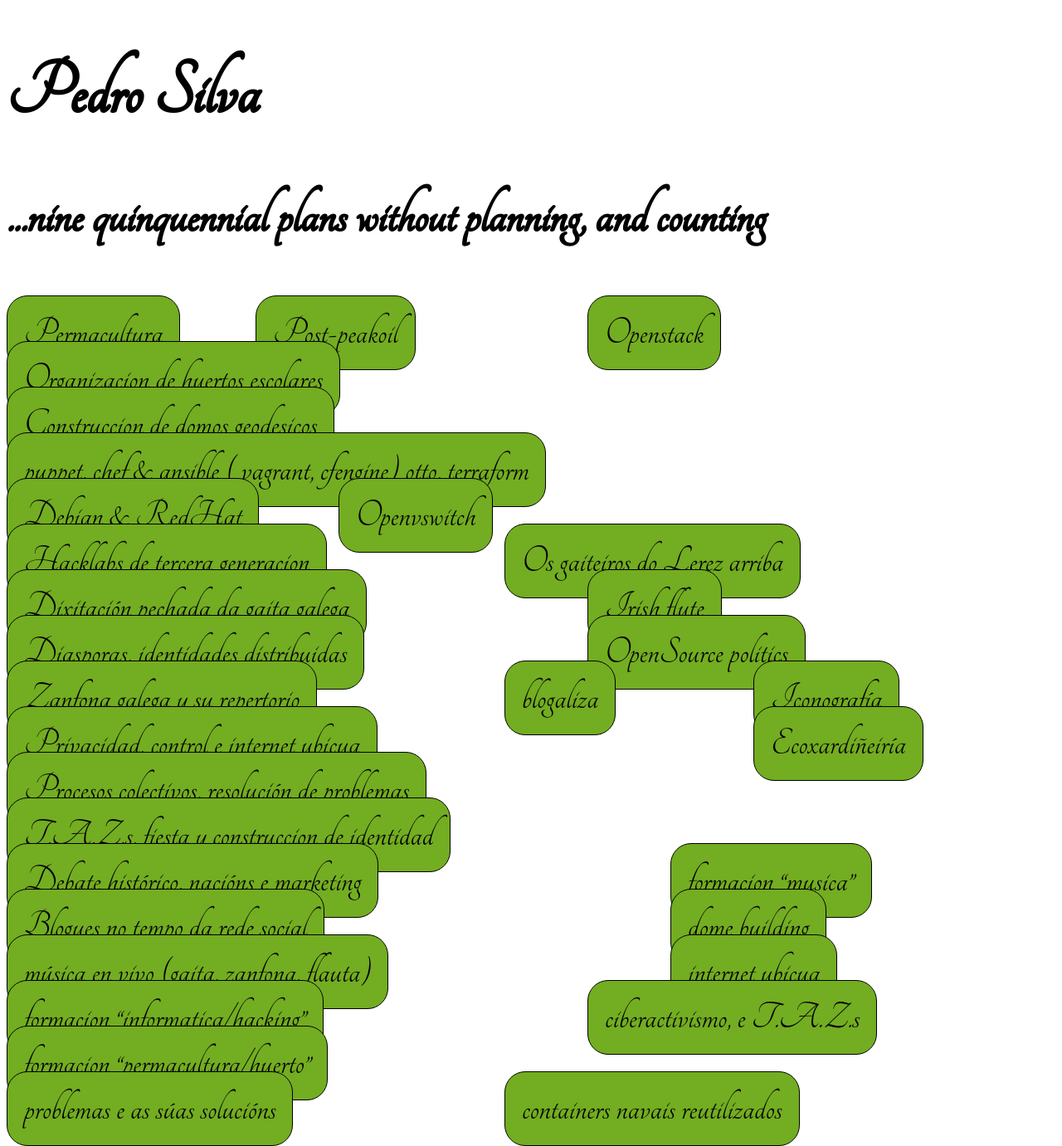
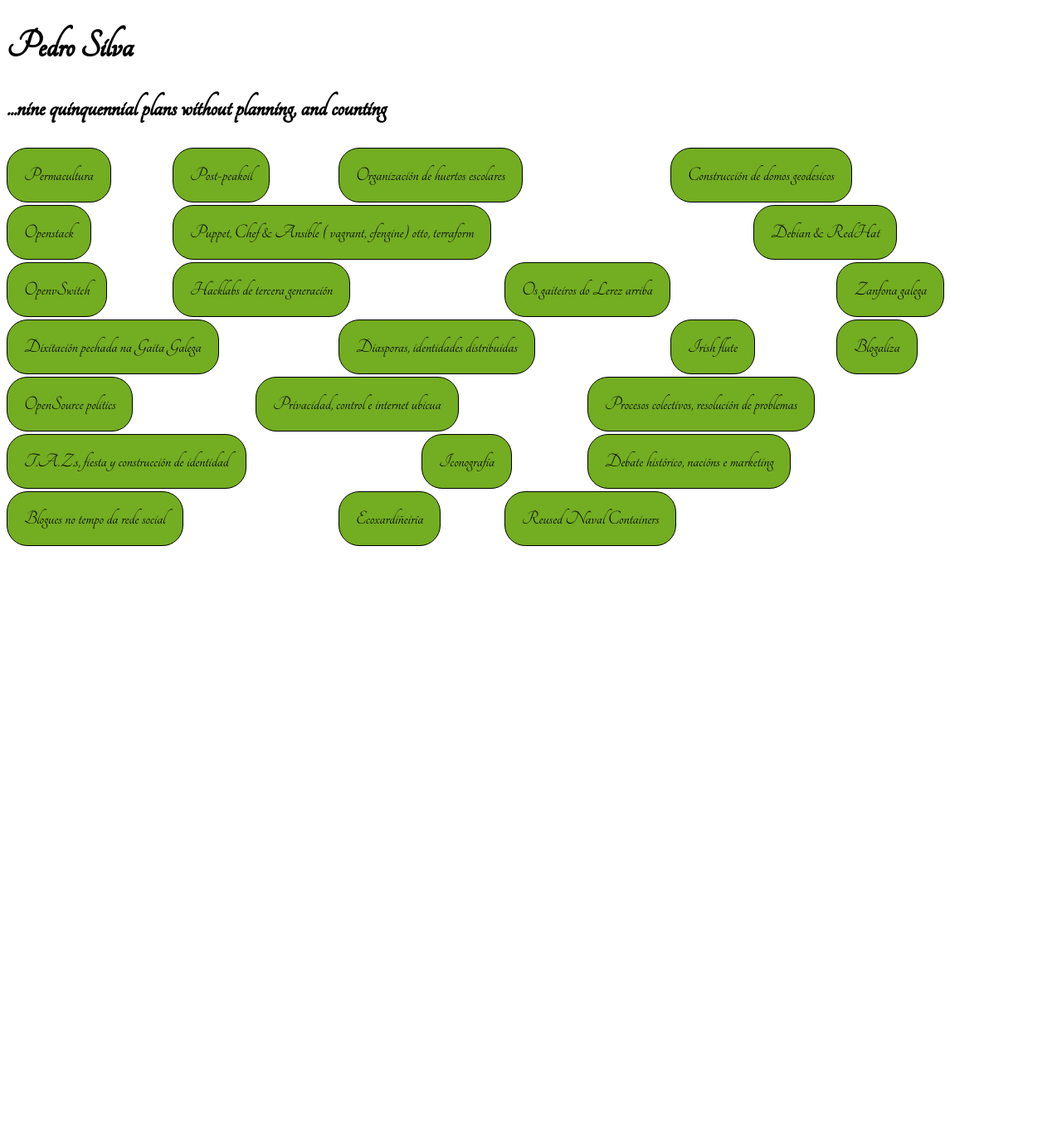
Before and after one commit to goretoxo/goretoxo.github.io, a Jekyll site: the page built from index.md, in a window 1280 px wide. Shown: the whole page at 83% size. Built offline with Jekyll 4.4.1, drawn with Linux system fonts in a browser that asks for light colours; nearby versions of some CDN libraries; some web fonts are replaced; after the commit the page ends 900 px from its top, so only the background shows below that.

Commit message:
correcciones de tildes

```diff
--- a/_layouts/default.html
+++ b/_layouts/default.html
@@ -5,14 +5,14 @@
   <head>
     <link href="https://fonts.googleapis.com/css?family=Fondamento|Nothing+You+Could+Do|Tangerine" rel="stylesheet">
     <script src="https://unpkg.com/masonry-layout@4.1/dist/masonry.pkgd.min.js"></script>
-    <link href="test.css" type="text/css" rel="stylesheet">
-    <title>Pedro Silva</title>
+    <link href="style.css" type="text/css" rel="stylesheet">
+    <title>{{ page.title }}</title>
    <style>
       body {
 /*      font-family: 'Fondamento', cursive; */
         font-family: 'Tangerine', serif;
 /*      font-family: 'Fondamento', cursive; */
-        font-size: 48px;
+        font-size: 24px;
       }
     </style>
   </head>
--- a/index.md
+++ b/index.md
@@ -5,35 +5,26 @@
 temas:
  - Permacultura
  - Post-peakoil
- - Organizacion de huertos escolares
- - Construccion de domos geodesicos
+ - Organizaci&oacute;n de huertos escolares
+ - Construcci&oacute;n de domos geodesicos
  - Openstack
- - puppet, chef & ansible ( vagrant, cfengine) otto, terraform
+ - Puppet, Chef & Ansible ( vagrant, cfengine) otto, terraform
  - Debian & RedHat
- - Openvswitch
- - Hacklabs de tercera generacion
+ - OpenvSwitch
+ - Hacklabs de tercera generaci&oacute;n
  - Os gaiteiros do Lerez arriba
- - Dixitación pechada da gaita galega
+ - Dixitaci&oacute;n pechada na Gaita Galega
  - Diasporas, identidades distribuidas
- - Zanfona galega y su repertorio
+ - Zanfona galega
  - Irish flute
  - OpenSource politics
- - blogaliza
+ - Blogaliza
  - Privacidad, control e internet ubicua
- - Procesos colectivos, resolución de problemas
- - T.A.Z.s, fiesta y construccion de identidad
- - Iconografía
- - Debate histórico, nacións e marketing
+ - Procesos colectivos, resoluci&oacute;n de problemas
+ - T.A.Z.s, fiesta y construcci&oacute;n de identidad
+ - Iconograf&iacute;a
+ - Debate hist&oacute;rico, naci&oacute;ns e marketing
  - Blogues no tempo da rede social
- - Ecoxardiñeiría
- - música en vivo (gaita, zanfona, flauta)
- - formacion “informatica/hacking”
- - formacion “permacultura/huerto”
- - formacion “musica”
- - dome building
- - problemas e as súas solucións
- - internet ubicua
- - ciberactivismo, e T.A.Z.s
- - containers navais reutilizados
-
+ - Ecoxardi&ntilde;eir&iacute;a
+ - Reused Naval Containers
 ---
```
Also changed, not shown: style.css (renamed from test.css).
